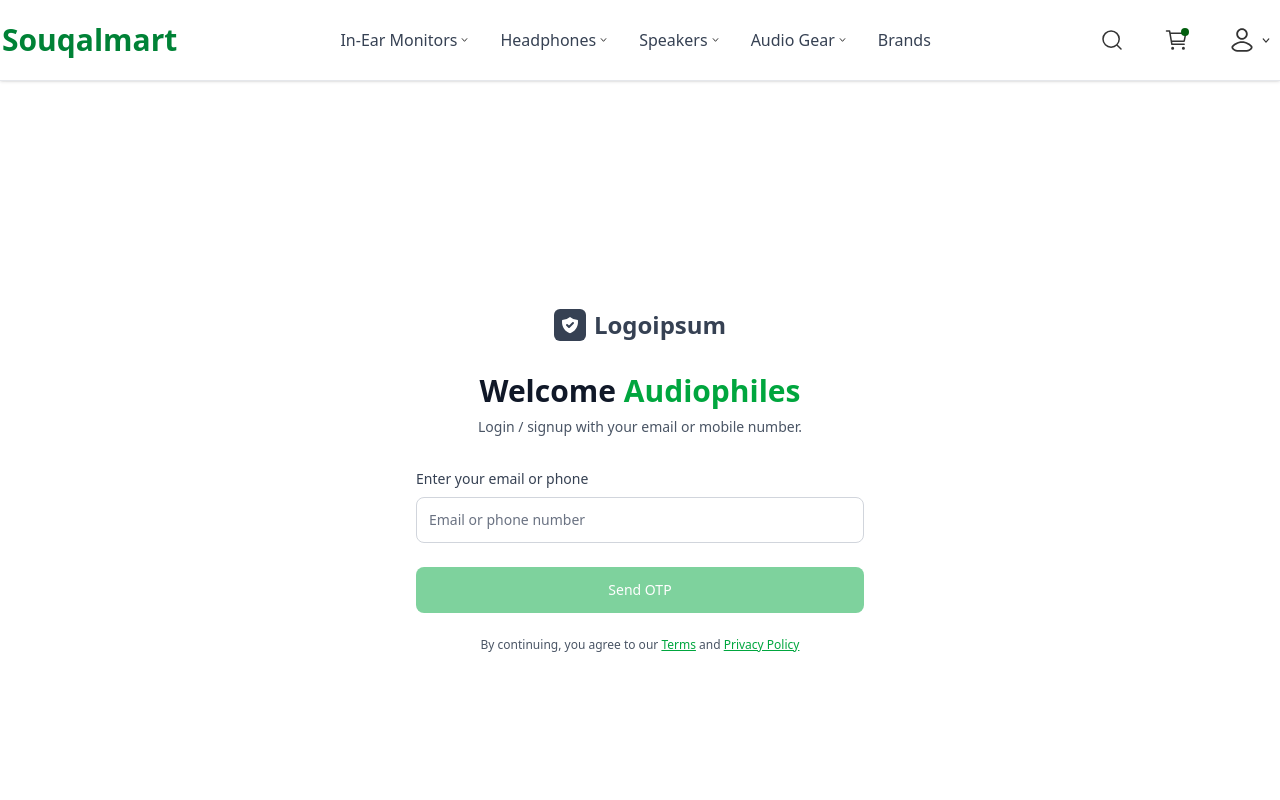
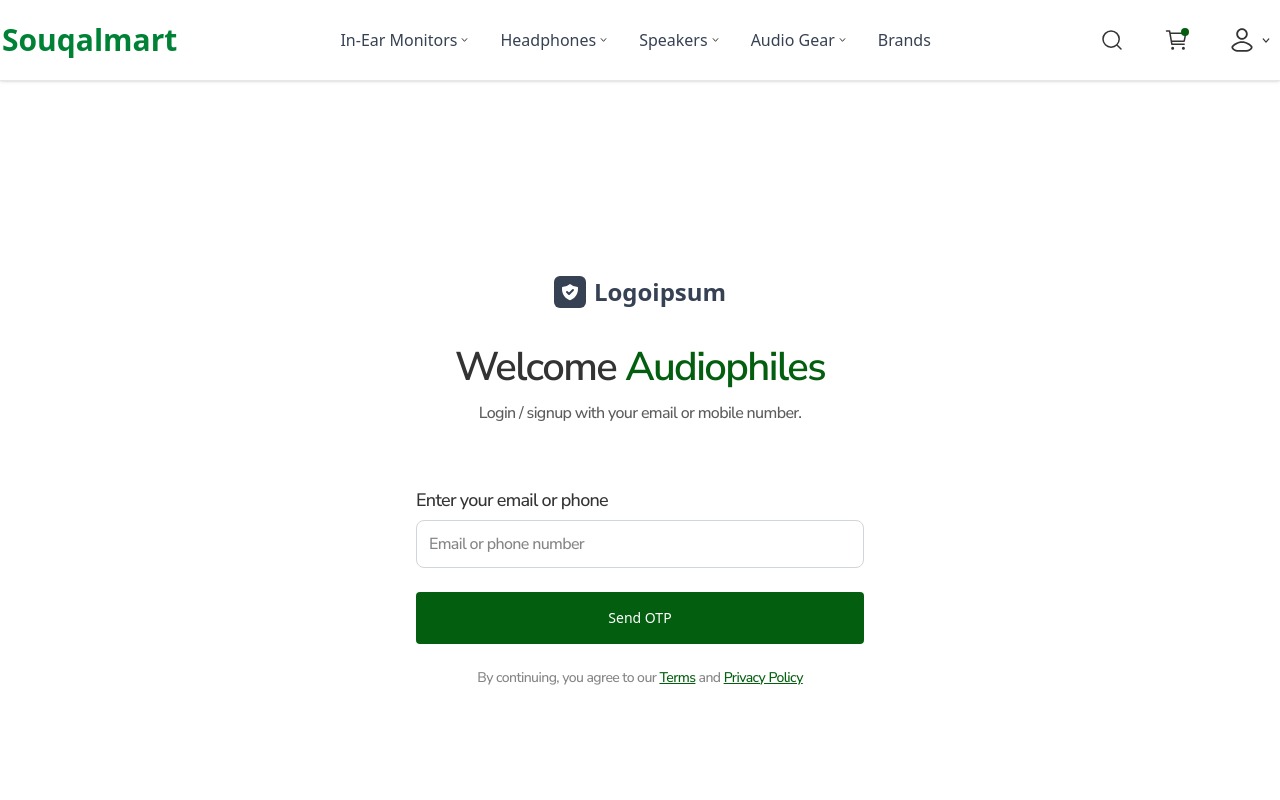
Before and after one commit to marketlubeDev/SukalMart, a Next.js app: page /login in a window 1280 px wide. Shown: the top 800 px of the page. Built offline with nearby package versions, Linux system fonts and the light colour scheme.

Commit message:
login page updated

```diff
--- a/src/app/login/page.js
+++ b/src/app/login/page.js
@@ -26,10 +26,19 @@ export default function LoginPage() {
 
   return (
     <div className="min-h-screen bg-white flex items-center justify-center px-4 sm:px-6 lg:px-8">
-      <div className="max-w-md w-full space-y-8">
+      <div
+        className="max-w-md w-full space-y-8 flex flex-col items-center justify-center"
+        style={{
+          minHeight: "100vh",
+          display: "flex",
+          justifyContent: "center",
+          alignItems: "center",
+          margin: "0 auto"
+        }}
+      >
         {/* Logo */}
         <div className="text-center">
-          <div className="flex items-center justify-center mb-8">
+          <div className="flex items-center justify-center">
             <div className="flex items-center space-x-2">
               {/* Shield Icon */}
               <div className="w-8 h-8 bg-gray-700 rounded-md flex items-center justify-center">
@@ -54,22 +63,60 @@ export default function LoginPage() {
 
         {/* Welcome Message */}
         <div className="text-center">
-          <h2 className="text-3xl font-bold text-gray-900 mb-2">
-            Welcome <span className="text-green-600">Audiophiles</span>
+          <h2
+            style={{
+              color: "#333333",
+              textAlign: "center",
+              leadingTrim: "both",
+              textEdge: "cap",
+              fontFamily: "'Nunito Sans', sans-serif",
+              fontSize: "40px",
+              fontStyle: "normal",
+              fontWeight: 600,
+              lineHeight: "normal",
+              letterSpacing: "-1.6px",
+              marginBottom: "8px"
+            }}
+          >
+            Welcome <span style={{ color: "#035F0F" }}>Audiophiles</span>
           </h2>
-          <p className="text-sm text-gray-600">
+          <p
+            style={{
+              color: "rgba(51, 51, 51, 0.80)",
+              textAlign: "center",
+              leadingTrim: "both",
+              textEdge: "cap",
+              fontFamily: "'Nunito Sans', sans-serif",
+              fontSize: "16px",
+              fontStyle: "normal",
+              fontWeight: 500,
+              lineHeight: "normal",
+              letterSpacing: "-0.64px"
+            }}
+          >
             Login / signup with your email or mobile number.
           </p>
         </div>
 
         {/* Login Form */}
-        <form className="mt-8 space-y-6" onSubmit={handleSubmit}>
+        <form className="mt-8 space-y-6 w-full" onSubmit={handleSubmit}>
           <div className="space-y-4">
             {/* Email/Phone Input */}
             <div>
               <label
                 htmlFor="emailOrPhone"
-                className="block text-sm font-medium text-gray-700 mb-2"
+                className="block mb-2"
+                style={{
+                  color: "#333333",
+                  leadingTrim: "both",
+                  textEdge: "cap",
+                  fontFamily: "'Nunito Sans', sans-serif",
+                  fontSize: "18px",
+                  fontStyle: "normal",
+                  fontWeight: 500,
+                  lineHeight: "normal",
+                  letterSpacing: "-0.72px"
+                }}
               >
                 Enter your email or phone
               </label>
@@ -80,9 +127,33 @@ export default function LoginPage() {
                 required
                 value={emailOrPhone}
                 onChange={(e) => setEmailOrPhone(e.target.value)}
-                className="appearance-none relative block w-full px-3 py-3 border border-gray-300 placeholder-gray-500 text-gray-900 rounded-lg focus:outline-none focus:ring-2 focus:ring-green-500 focus:border-green-500 focus:z-10 sm:text-sm transition-colors duration-200"
+                className="appearance-none relative block w-full px-3 py-3 border border-gray-300 rounded-lg focus:outline-none focus:ring-2"
+                style={{
+                  color: "rgba(51, 51, 51, 0.60)",
+                  fontFamily: "'Nunito Sans', sans-serif",
+                  fontSize: "16px",
+                  fontStyle: "normal",
+                  fontWeight: 500,
+                  lineHeight: "normal",
+                  letterSpacing: "-0.64px",
+                  boxShadow: "none",
+                  transition: "border-color 0.2s, box-shadow 0.2s"
+                }}
+                onFocus={e => e.target.style.borderColor = "#035F0F"}
+                onBlur={e => e.target.style.borderColor = "#d1d5db"}
                 placeholder="Email or phone number"
               />
+              <style jsx>{`
+                #emailOrPhone::placeholder {
+                  color: rgba(51, 51, 51, 0.60);
+                  font-family: 'Nunito Sans', sans-serif;
+                  font-size: 16px;
+                  font-style: normal;
+                  font-weight: 500;
+                  line-height: normal;
+                  letter-spacing: -0.64px;
+                }
+              `}</style>
             </div>
           </div>
 
@@ -91,7 +162,23 @@ export default function LoginPage() {
             <button
               type="submit"
               disabled={isLoading || !emailOrPhone.trim()}
-              className="group relative w-full flex justify-center py-3 px-4 border border-transparent text-sm font-medium rounded-lg text-white bg-green-600 hover:bg-green-700 focus:outline-none focus:ring-2 focus:ring-offset-2 focus:ring-green-500 disabled:opacity-50 disabled:cursor-not-allowed transition-colors duration-200"
+              className="w-full flex justify-center items-center gap-2 py-4 px-6 text-sm font-medium text-white"
+              style={{
+                display: "flex",
+                padding: "16px 24px",
+                justifyContent: "center",
+                alignItems: "center",
+                gap: "8px",
+                alignSelf: "stretch",
+                borderRadius: "4px",
+                background: "#035F0F",
+                border: "none",
+                transition: "background-color 0.2s"
+              }}
+              onMouseOver={e => e.currentTarget.style.background = "#02490C"}
+              onMouseOut={e => e.currentTarget.style.background = "#035F0F"}
+              onFocus={e => e.currentTarget.style.boxShadow = "0 0 0 2px #035F0F33"}
+              onBlur={e => e.currentTarget.style.boxShadow = "none"}
             >
               {isLoading ? (
                 <div className="flex items-center">
@@ -125,18 +212,37 @@ export default function LoginPage() {
 
           {/* Legal Text */}
           <div className="text-center">
-            <p className="text-xs text-gray-600">
+            <p
+              style={{
+                color: "rgba(51, 51, 51, 0.60)",
+                textAlign: "center",
+                fontFamily: "'Nunito Sans', sans-serif",
+                fontSize: "14px",
+                fontStyle: "normal",
+                fontWeight: 500,
+                lineHeight: "normal",
+                letterSpacing: "-0.56px",
+                leadingTrim: "both",
+                textEdge: "cap",
+              }}
+            >
               By continuing, you agree to our{" "}
               <Link
                 href="/terms"
-                className="text-green-600 hover:text-green-700 underline font-medium"
+                className="underline font-medium"
+                style={{ color: "#035F0F" }}
+                onMouseOver={e => e.currentTarget.style.color = "#035F0F"}
+                onMouseOut={e => e.currentTarget.style.color = "rgba(51, 51, 51, 0.60)"}
               >
                 Terms
               </Link>{" "}
               and{" "}
               <Link
                 href="/privacy"
-                className="text-green-600 hover:text-green-700 underline font-medium"
+                className="underline font-medium"
+                style={{ color: "#035F0F" }}
+                onMouseOver={e => e.currentTarget.style.color = "#035F0F"}
+                onMouseOut={e => e.currentTarget.style.color = "rgba(51, 51, 51, 0.60)"}
               >
                 Privacy Policy
               </Link>
```
